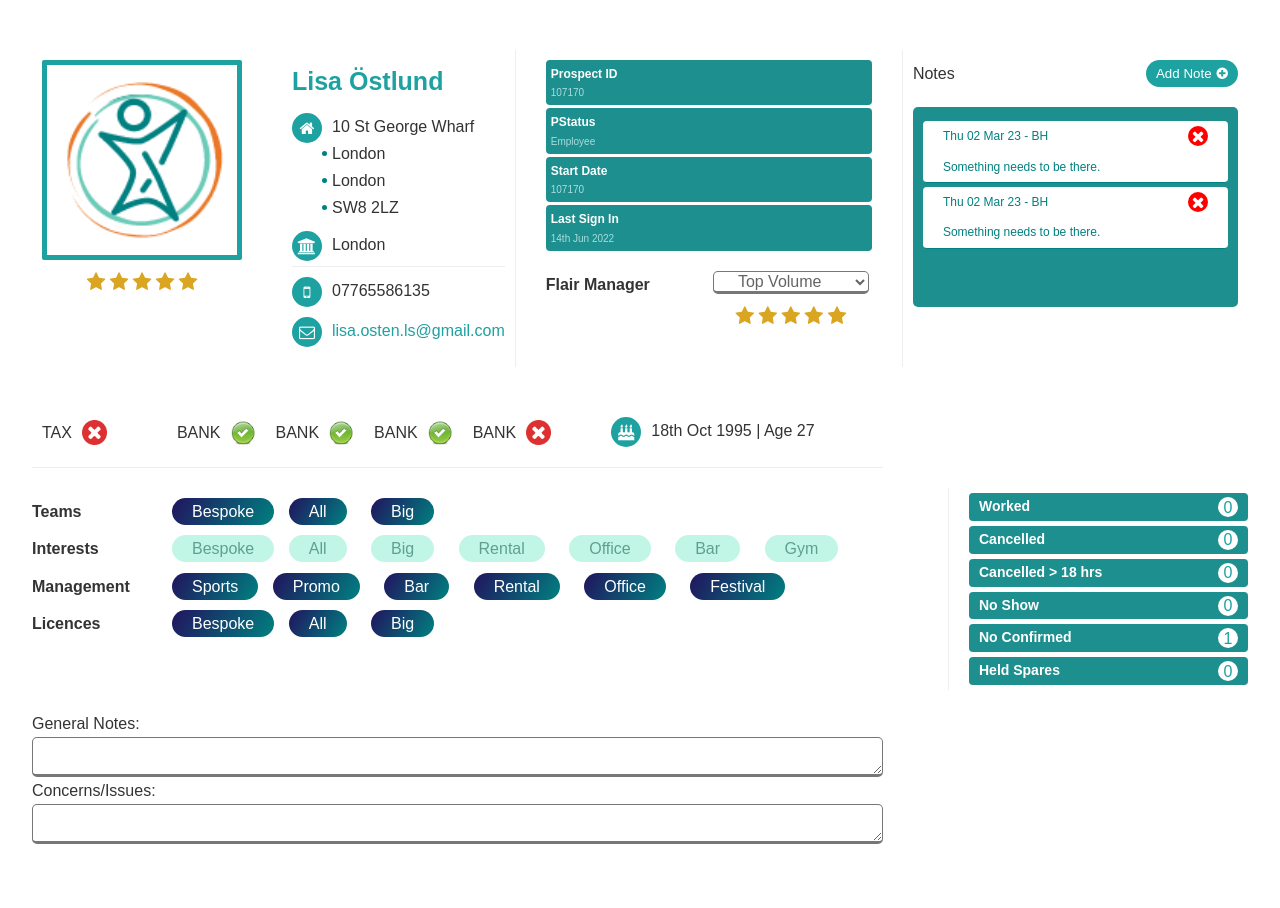
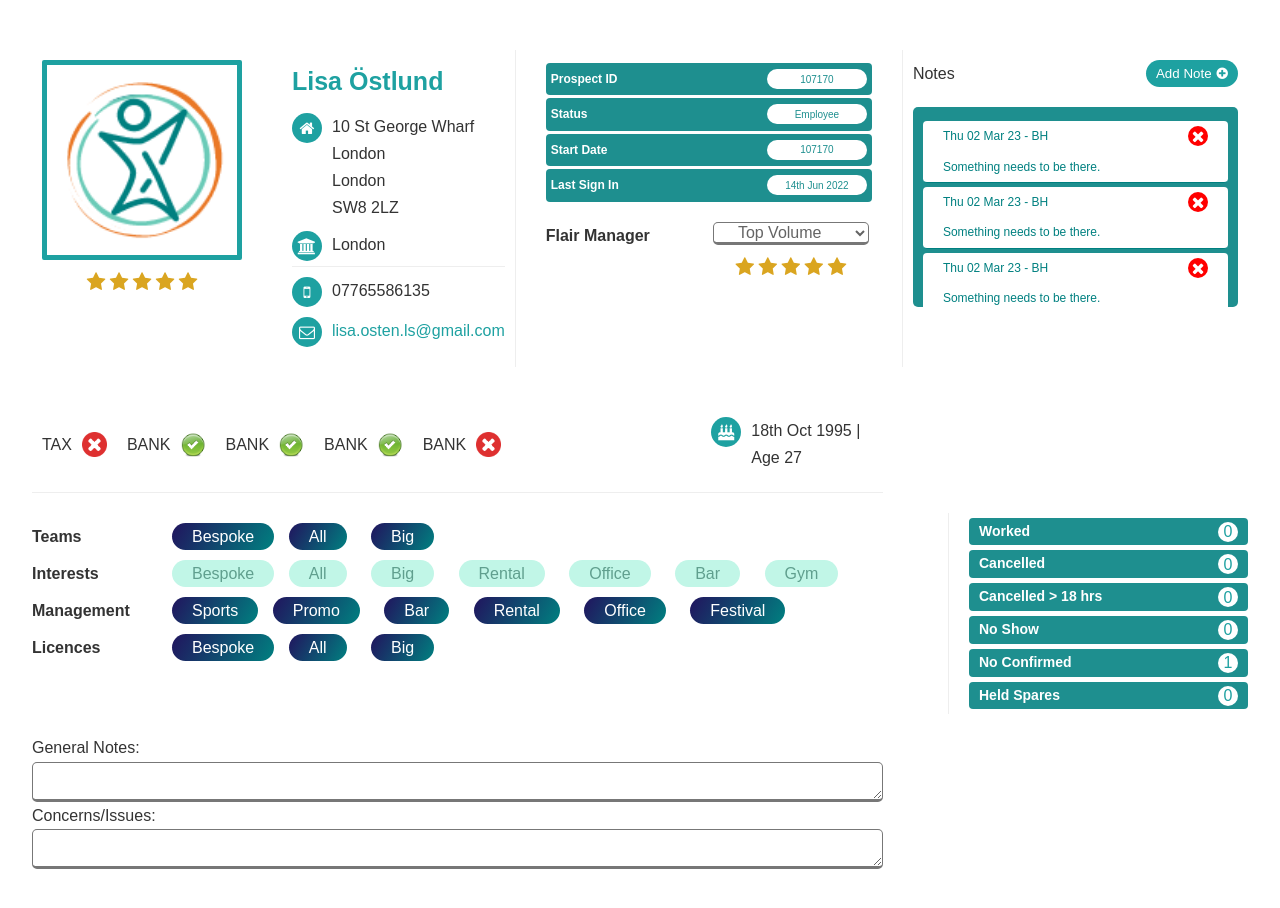
Before and after one commit to bilalhussain-dev/flairevents-form, a plain HTML site: page employee.htm in a window 1280 px wide. Drawn offline with Linux system fonts and the light colour scheme.

Commit message:
modified app ui

```diff
--- a/employee.htm
+++ b/employee.htm
@@ -91,19 +91,19 @@
                 </div>
             </div>
             <div class="grid grid-item-2">
-                <div class="flex-item-fxx">
+                <div class="flex-item-fx">
                     <strong>Prospect ID	</strong>
                     <span>107170</span>
                 </div>
-                <div class="flex-item-fxx">
-                    <strong>PStatus	</strong>
+                <div class="flex-item-fx">
+                    <strong>Status	</strong>
                     <span>Employee</span>
                 </div>
-                <div class="flex-item-fxx">
+                <div class="flex-item-fx">
                     <strong>Start Date	</strong>
                     <span>107170</span>
                 </div>
-                <div class="flex-item-fxx">
+                <div class="flex-item-fx">
                     <strong>Last Sign In</strong>
                     <span>14th Jun 2022</span>
                 </div>
@@ -136,6 +136,27 @@
                     </button>
                 </div>
                 <div class="note-detail">
+                    <div class="note--content">
+                        <div class="notes__action">
+                            <p>Thu 02 Mar 23 - BH</p>
+                            <span><i class="fa fa-times"></i></span>
+                        </div>
+                        <p class="note-dtl">Something needs to be there.</p>
+                    </div>
+                    <div class="note--content">
+                        <div class="notes__action">
+                            <p>Thu 02 Mar 23 - BH</p>
+                            <span><i class="fa fa-times"></i></span>
+                        </div>
+                        <p class="note-dtl">Something needs to be there.</p>
+                    </div>
+                    <div class="note--content">
+                        <div class="notes__action">
+                            <p>Thu 02 Mar 23 - BH</p>
+                            <span><i class="fa fa-times"></i></span>
+                        </div>
+                        <p class="note-dtl">Something needs to be there.</p>
+                    </div>
                     <div class="note--content">
                         <div class="notes__action">
                             <p>Thu 02 Mar 23 - BH</p>
--- a/main.css
+++ b/main.css
@@ -660,7 +660,7 @@ display: flex;
   display: -webkit-box;
   display: -ms-flexbox;
   display: flex;
-  margin-left: 50px;
+  margin-left: 200px;
 }
 .profile__secondary--info-icon p {
   margin-left: 10px;
@@ -733,6 +733,16 @@ display: flex;
 
 
 
+.flex-item-fx {
+  display: flex;
+  justify-content: space-between;
+  background-color: #1e8f8f;
+  padding: 6px 5px;
+  border-radius: 4px;
+  margin: 3px 0;
+  color: #fff;
+  font-size: 12px;
+}
 
 .flex-item-fxx {
   display: flex;
@@ -774,6 +784,7 @@ display: flex;
   color: #1e8f8f;
   font-size: 10px;
   height: 20px;
+  width: 100px;
   margin-left: 20px;
   display: -webkit-box;
   display: -ms-flexbox;
@@ -847,6 +858,7 @@ display: flex;
   border-radius: 5px;
   overflow-y: scroll;
   padding: 10px;
+  scroll-behavior: smooth;
 }
 .note--content {
   border-bottom: 1px solid #008080;
@@ -885,7 +897,7 @@ display: flex;
   -webkit-box-align: center;
       -ms-flex-align: center;
           align-items: center;
-  margin: 0 50px;
+  margin: 0 0;
 }
 .flex-item-content {
   display: -webkit-box;
@@ -1049,13 +1061,13 @@ display: flex;
           align-items: center;
 }
 .sub::after {
-  content: "";
+  /* content: "";
   width: 5px;
   height: 5px;
   background-color: #008080;
   border-radius: 100%;
   position: absolute;
-  left: -10px;
+  left: -10px; */
 
 }
 
```
